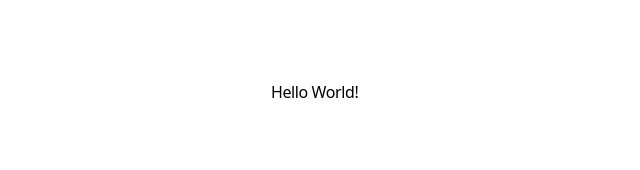
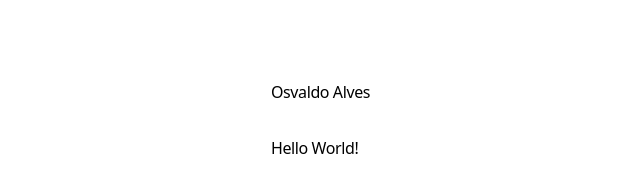
Before and after one commit to oalvesxp/oalvesxp.github.io, a Next.js app: page / in a window 1280 px wide. Shown: the top 170 px of the page, without its empty margins (65-705 px from the left). Built offline with nearby package versions, Linux system fonts and the light colour scheme.

Commit message:
feat: add header

```diff
--- /dev/null
+++ b/src/app/header.tsx
@@ -0,0 +1,24 @@
+'use client'
+// import { TextEffect } from '@/components/ui/text-effect'
+import Link from 'next/link'
+
+export function Header() {
+  return (
+    <header className="mb-8 flex items-center justify-between">
+      <div>
+        <Link href="/" className="font-medium text-black dark:text-white">
+          Osvaldo Alves
+        </Link>
+        {/* <TextEffect
+          as="p"
+          preset="fade"
+          per="char"
+          className="text-zinc-600 dark:text-zinc-500"
+          delay={0.5}
+        >
+        Backend Developer & DevOps
+        </TextEffect> */}
+      </div>
+    </header>
+  )
+}
--- a/src/app/layout.tsx
+++ b/src/app/layout.tsx
@@ -2,6 +2,7 @@ import type { Metadata } from "next"
 import { Geist, Geist_Mono } from "next/font/google"
 import "./globals.css"
 import { ThemeProvider } from "next-themes"
+import { Header } from "./header"
 
 export const metadata: Metadata = {
   title: {
@@ -39,6 +40,7 @@ export default function RootLayout({
         >
           <div className="flex min-h-screen w-full flex-col font-[family-name:var(--font-inter-tight)]">
             <div className="relative mx-auto w-full max-w-screen-sm flex-1 px-4 pt-20">
+              <Header />
               {children}
             </div>
           </div>
```
